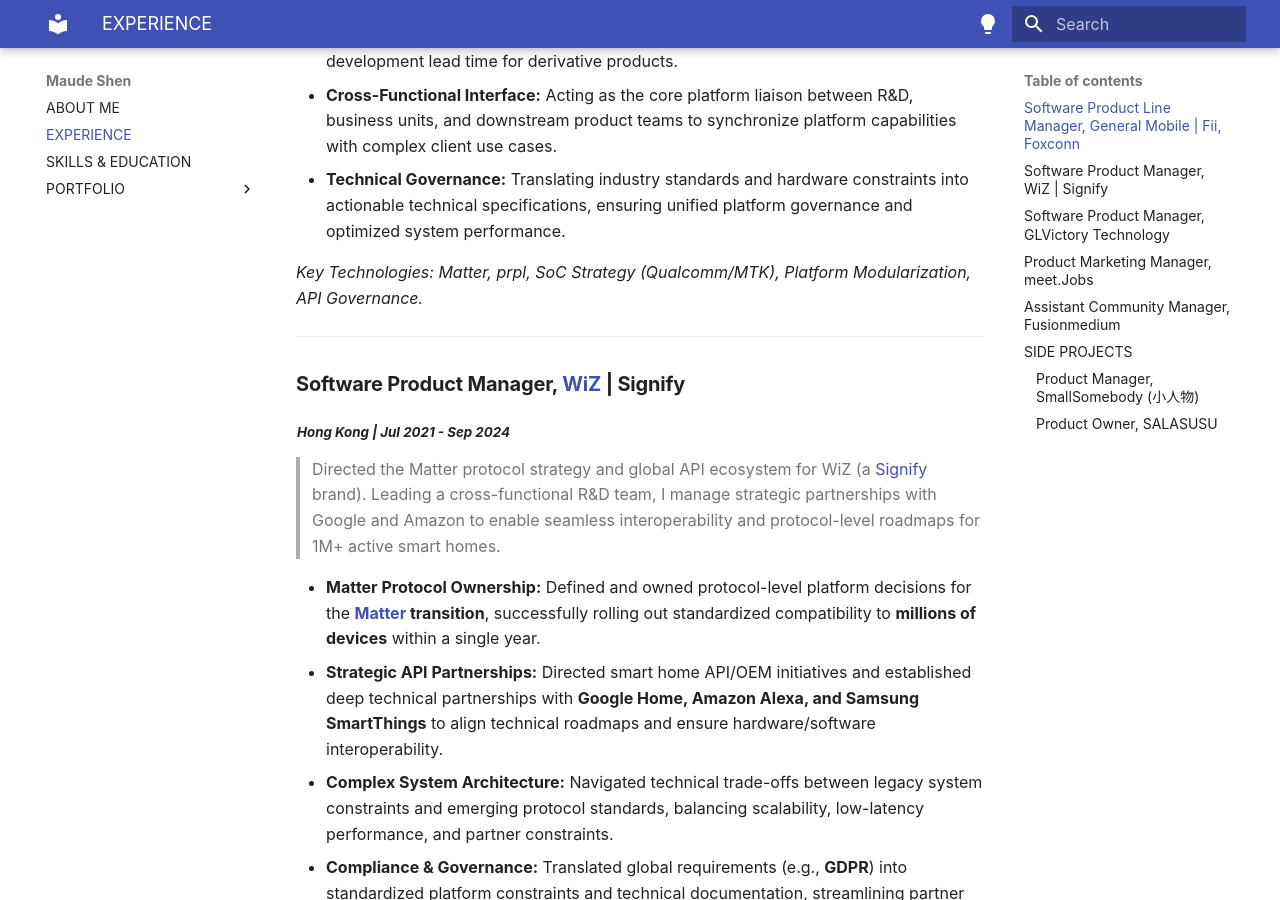
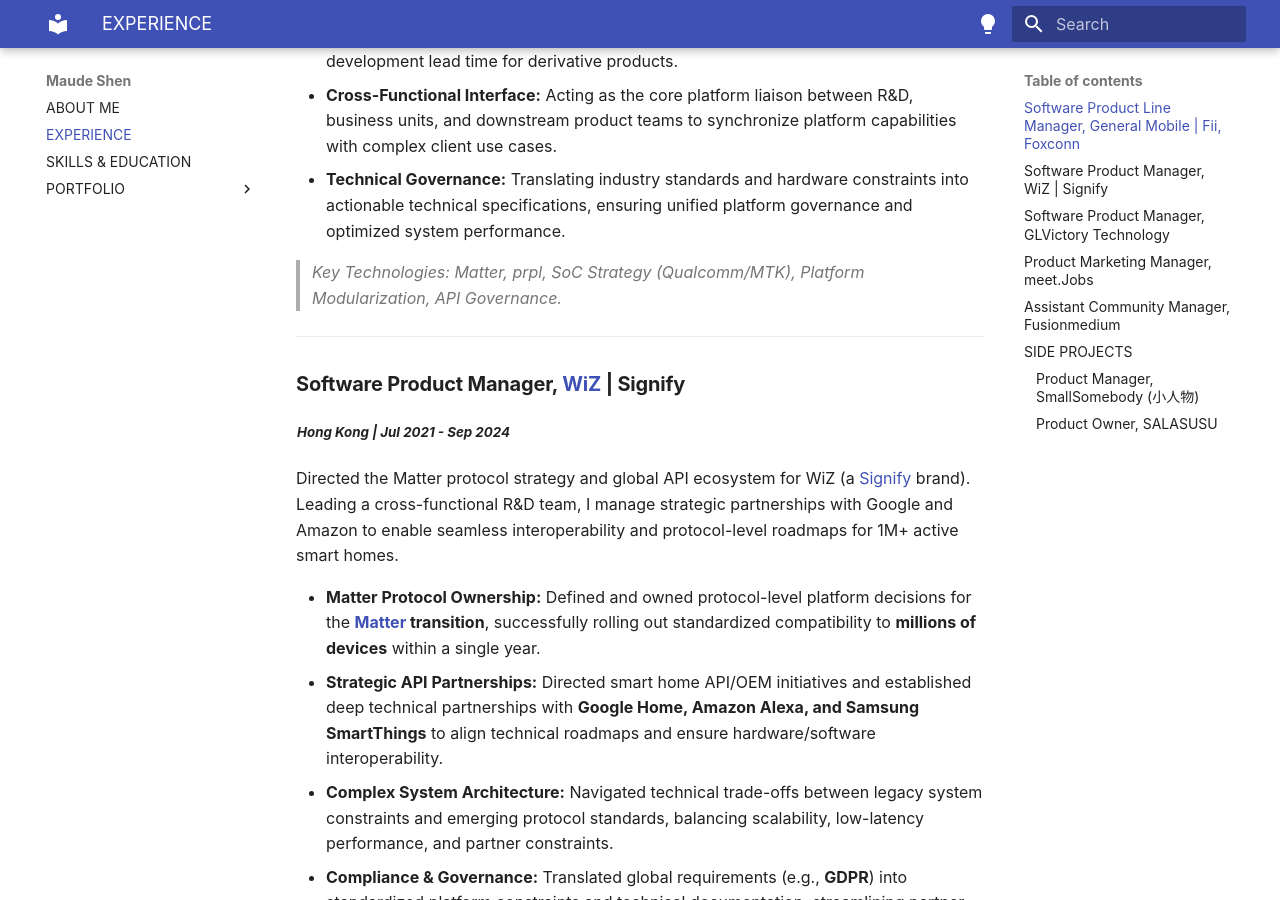
Before and after one commit to maudes/cv, an MkDocs documentation site: the page built from docs/experience.md, in a window 1280 px wide and 900 px high, scrolled down 439 px. Built offline with MkDocs 1.6.1 and Material for MkDocs 9.7.7, drawn with Linux system fonts in a browser that asks for light colours; some web fonts are replaced.

Commit message:
Refactor experience.md for improved readability
Updated formatting and content in experience.md for clarity and consistency.

```diff
--- a/docs/experience.md
+++ b/docs/experience.md
@@ -7,13 +7,14 @@
 * **Cross-Functional Interface:** Acting as the core platform liaison between R&D, business units, and downstream product teams to synchronize platform capabilities with complex client use cases.
 * **Technical Governance:** Translating industry standards and hardware constraints into actionable technical specifications, ensuring unified platform governance and optimized system performance.
 
-*Key Technologies: Matter, prpl, SoC Strategy (Qualcomm/MTK), Platform Modularization, API Governance.*
+> *Key Technologies: Matter, prpl, SoC Strategy (Qualcomm/MTK), Platform Modularization, API Governance.*
 
 ---
 
 ### **Software Product Manager, [WiZ](https://www.wizconnected.com/en-us) | Signify**
 <sub> ***Hong Kong   |  Jul 2021 - Sep 2024*** </sub>
-> Directed the Matter protocol strategy and global API ecosystem for WiZ (a [Signify](https://www.signify.com/) brand). Leading a cross-functional R&D team, I manage strategic partnerships with Google and Amazon to enable seamless interoperability and protocol-level roadmaps for 1M+ active smart homes.
+<br><br>
+Directed the Matter protocol strategy and global API ecosystem for WiZ (a [Signify](https://www.signify.com/) brand). Leading a cross-functional R&D team, I manage strategic partnerships with Google and Amazon to enable seamless interoperability and protocol-level roadmaps for 1M+ active smart homes.
 
 * **Matter Protocol Ownership:** Defined and owned protocol-level platform decisions for the **[Matter](https://www.theverge.com/2023/4/25/23697537/wiz-smart-bulbs-matter-compatible-apple-home) transition**, successfully rolling out standardized compatibility to **millions of devices** within a single year.
 * **Strategic API Partnerships:** Directed smart home API/OEM initiatives and established deep technical partnerships with **Google Home, Amazon Alexa, and Samsung SmartThings** to align technical roadmaps and ensure hardware/software interoperability.
@@ -22,13 +23,14 @@
 * **Global Delivery Leadership:** Orchestrated cross-regional alignment (Europe, APAC) using a **Hybrid Agile-Waterfall approach** (SAFe framework), enhancing release stability and velocity tracking across the SDLC.
 * **Stakeholder Influence:** Developed high-impact visual flows, technical specifications, and PoC demos to facilitate alignment between firmware engineering, UX design, and executive leadership.
 
-*Key Technologies: Matter Protocol, IoT Ecosystems, API Strategy (Google/Amazon), Interoperability Standards, Cross-regional SDLC.*
+> *Key Technologies: Matter Protocol, IoT Ecosystems, API Strategy (Google/Amazon), Interoperability Standards, Cross-regional SDLC.*
 
 ---
 
 ### **Software Product Manager, GLVictory Technology**
 <sub> ***Taipei, Taiwan/ Manila, Philippines  |  Feb 2018 - Aug 2020*** </sub>
-> At GLVictory Technology (iGaming, including business units: ICSGame and 33Tech.co), I transitioned from marketing strategy to product discovery and initiation, spanning digital campaigns, web development, sports betting apps, and iGaming SaaS. I managed agile development and Kanban bug resolution to support stakeholders and maintain turnover stability.
+<br><br>
+At GLVictory Technology (iGaming, including business units: ICSGame and 33Tech.co), I transitioned from marketing strategy to product discovery and initiation, spanning digital campaigns, web development, sports betting apps, and iGaming SaaS. I managed agile development and Kanban bug resolution to support stakeholders and maintain turnover stability.
 
 * **0→1 MVP Delivery:** Spearheaded the end-to-end development of an iGaming SaaS platform using the Scrum framework, delivering a validated MVP that improved operational efficiency by **15%**.
 * **Payment & System Integration:** Orchestrated the integration of complex payment gateways and vendor-side APIs, ensuring secure, high-concurrency transaction flows and data integrity.
@@ -36,7 +38,7 @@
 * **Product Revamp & User Growth:** Led the comprehensive overhaul of the sports betting application, optimizing user flows and backend logic to drive measurable revenue growth and user retention.
 * **Data-Driven Roadmap:** Leveraged SQL-based analytics to prioritize product portfolios (Lotteries, Slots), aligning technical development with shifting market trends and business KPIs.
 
-*Key Technologies: SaaS Architecture, Payment Integration, Scrum/Kanban, System Performance Testing, Data Analytics.*
+> *Key Technologies: SaaS Architecture, Payment Integration, Scrum/Kanban, System Performance Testing, Data Analytics.*
 
 ---
 
```
